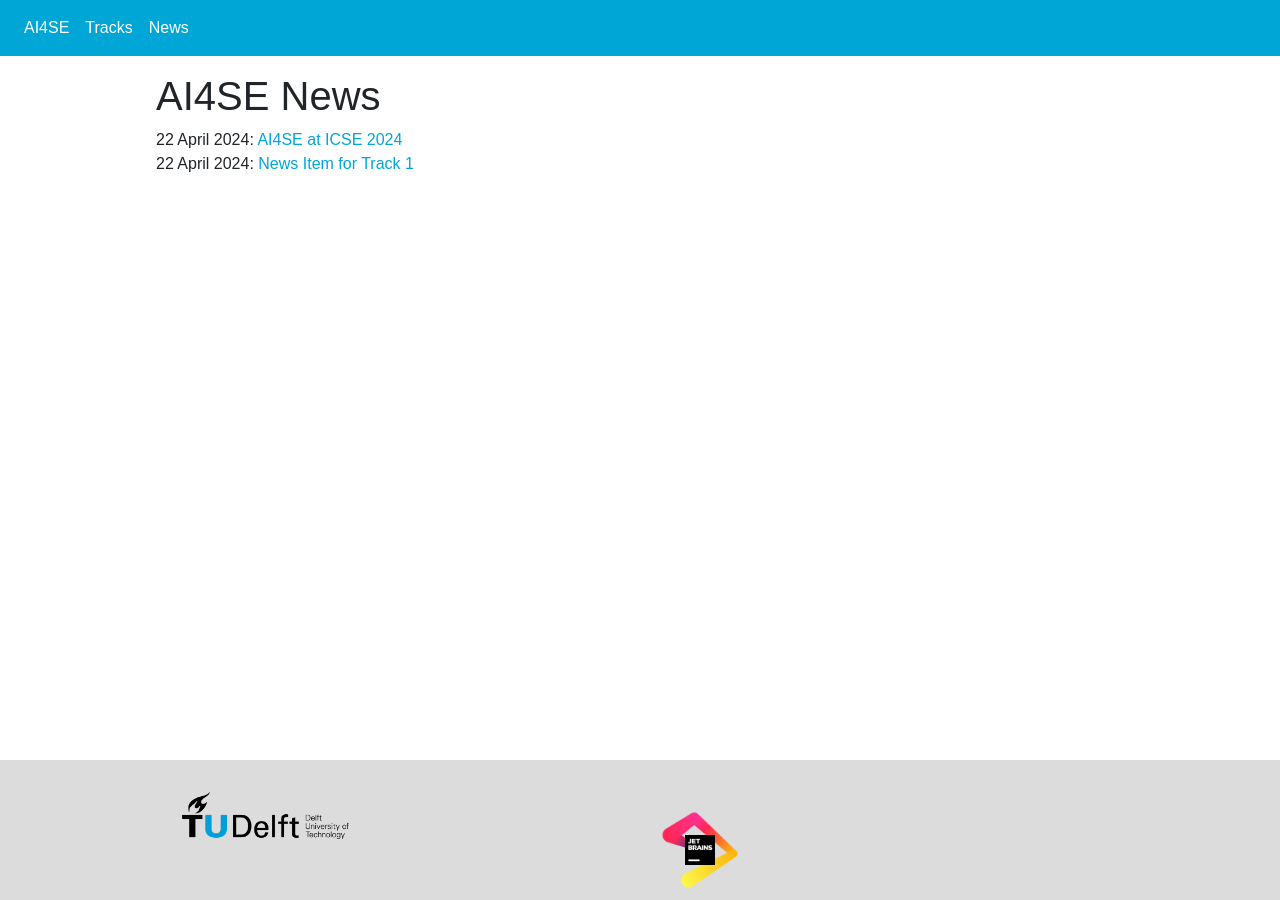
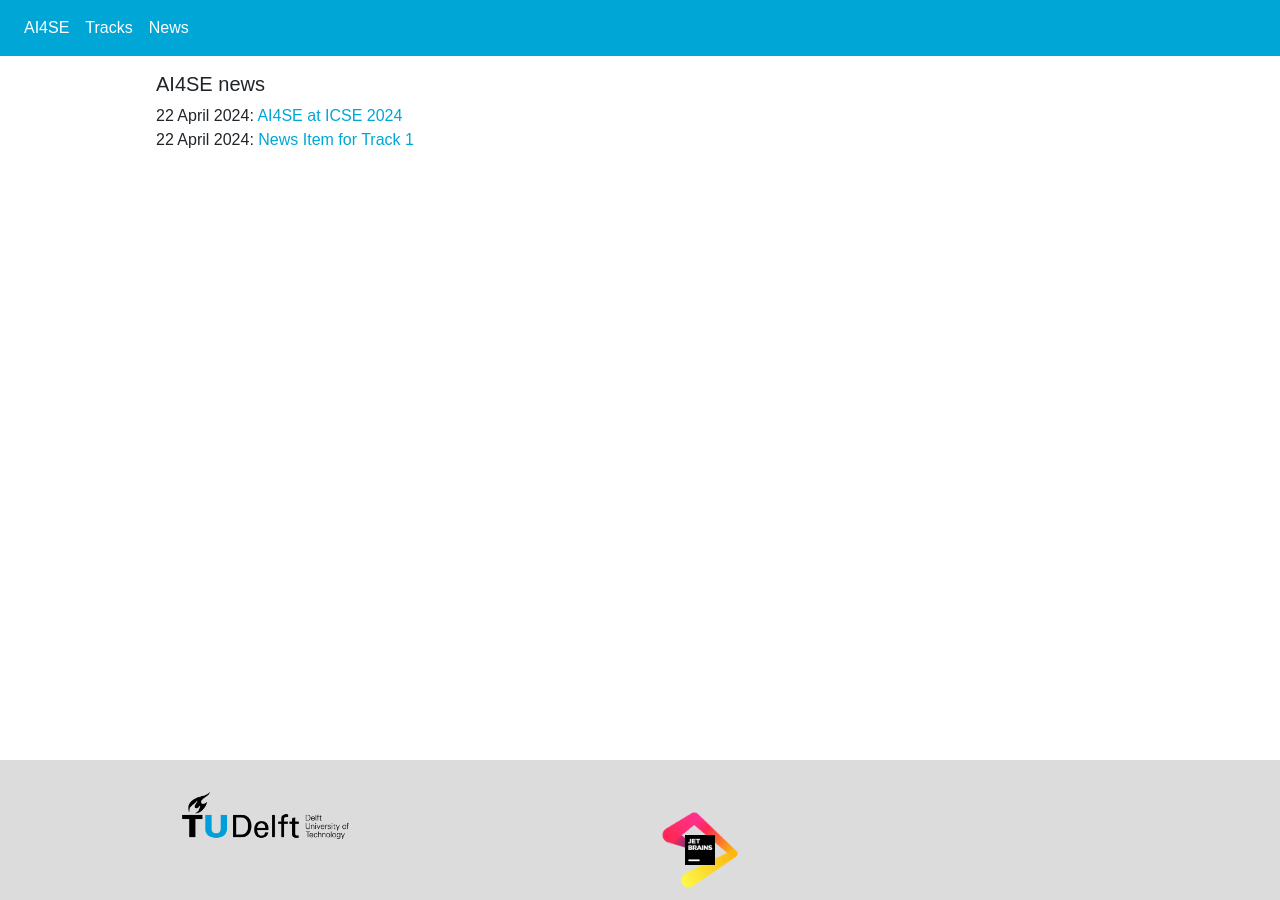
Before and after one commit to SERG-Delft/ai4se-website, a Jekyll site: the page built from news.md, in a window 1280 px wide. Built offline with Jekyll 4.4.1, drawn with Linux system fonts in a browser that asks for light colours; nearby versions of some CDN libraries.

Commit message:
add news header, fix rendering of news feed html as codeblock

```diff
--- a/_includes/news-feed.html
+++ b/_includes/news-feed.html
@@ -1,10 +1,17 @@
+{% if news != empty %}
+<h5 class="news-header">{{ news-header }}</h5>
 {% for item in news -%}
 <div class="news-item">
     <span class="news-item__date">
-       {{item.date | date_to_long_string}}:
+        {{item.date | date_to_long_string}}:
     </span>
     <span class="news-item__title">
         <a href="{{item.url | relative_url}}">{{item.title}}</a>
     </span>
 </div>
 {% endfor %}
+{% else %}
+<span class="news-header--empty">
+</span>
+{% endif %}
+<br />
--- a/_layouts/track.html
+++ b/_layouts/track.html
@@ -13,4 +13,5 @@ layout: default
 {{ content }}
 
 {% assign news = site.news | where_exp: "item", "item.tracks contains page.track-id" %}
+{% assign news-header = "Track news" %}
 {% include news-feed.html %}
--- a/news.md
+++ b/news.md
@@ -3,7 +3,6 @@ layout: default
 title: AI4SE News
 ---
 
-# AI4SE News
-
+{% assign news-header = "AI4SE news" %}
 {% assign news = site.news %}
 {% include news-feed.html %}
```
